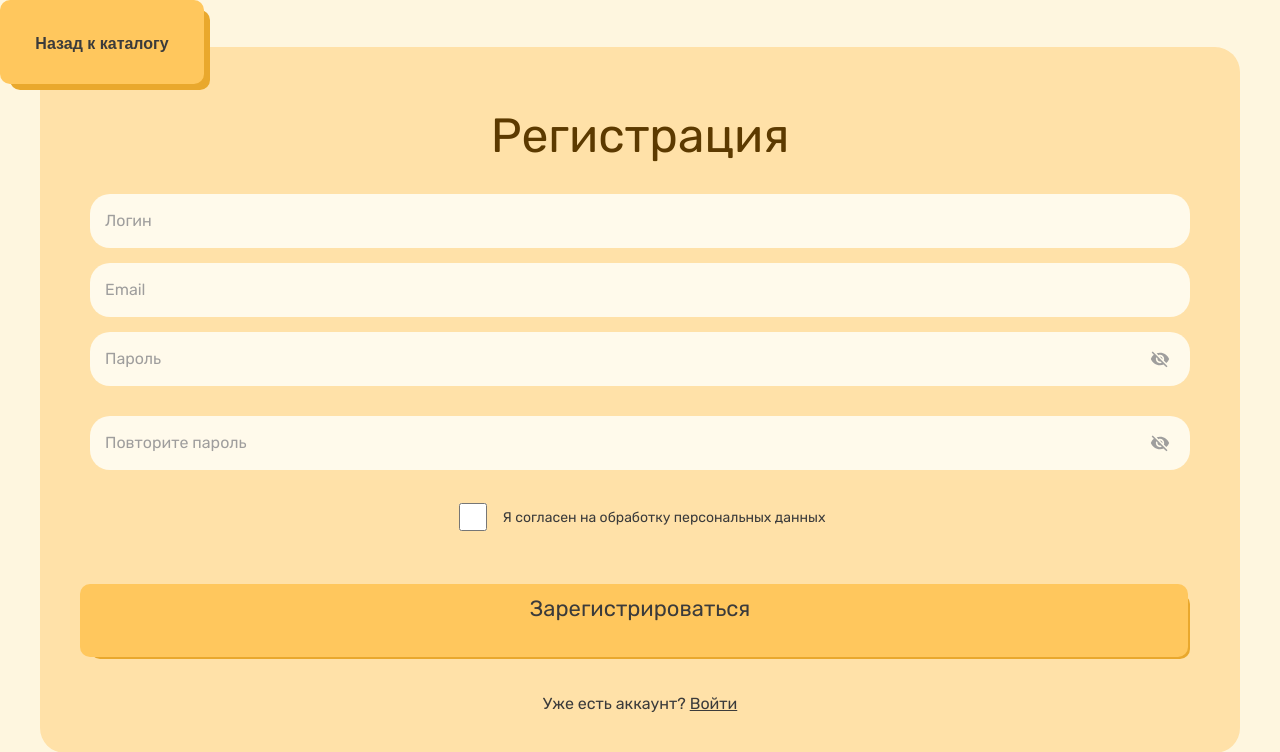
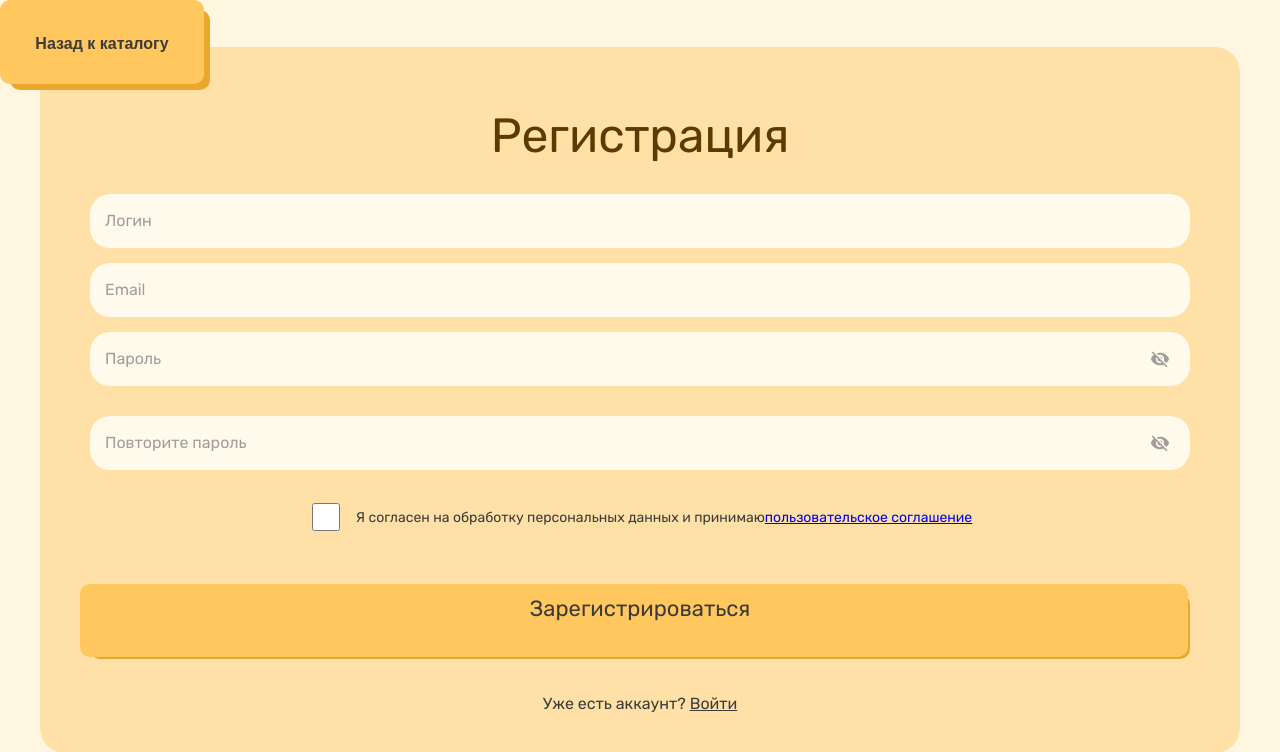
Before and after one commit to 11pyCodcat11/remdepo_trainz, a Django app: page /register/ in a window 1280 px wide. Shown: the top 752 px of the page. Run offline with Django 4.2, Linux system fonts and the light colour scheme; parts of the project's set-up code (start-up, migrations or seed data) failed here and were passed over.

Commit message:
content(auth): update consent checkbox to include user agreement link

```diff
--- a/templates/login.html
+++ b/templates/login.html
@@ -46,7 +46,8 @@
                     <!-- Чекбокс -->
                     <label class="checkbox-label">
                         <input type="checkbox" id="agreeCheckbox" required>
-                        Я согласен на обработку персональных данных
+                        Я согласен на обработку персональных данных и принимаю
+                        <a href="{% static 'images/User_agrinement.pdf' %}" target="_blank">пользовательское соглашение</a>
                     </label>
                     <div class="error-message" id="checkboxError"></div>
                 </div>
--- a/templates/register.html
+++ b/templates/register.html
@@ -54,7 +54,8 @@
                     <!-- Чекбокс -->
                     <label class="checkbox-label">
                         <input type="checkbox" id="agreeCheckbox" required>
-                        Я согласен на обработку персональных данных
+                        Я согласен на обработку персональных данных и принимаю
+                        <a href="{% static 'images/User_agrinement.pdf' %}" target="_blank">пользовательское соглашение</a>
                     </label>
                     <div class="error-message" id="checkboxError"></div>
                 </div>
```
